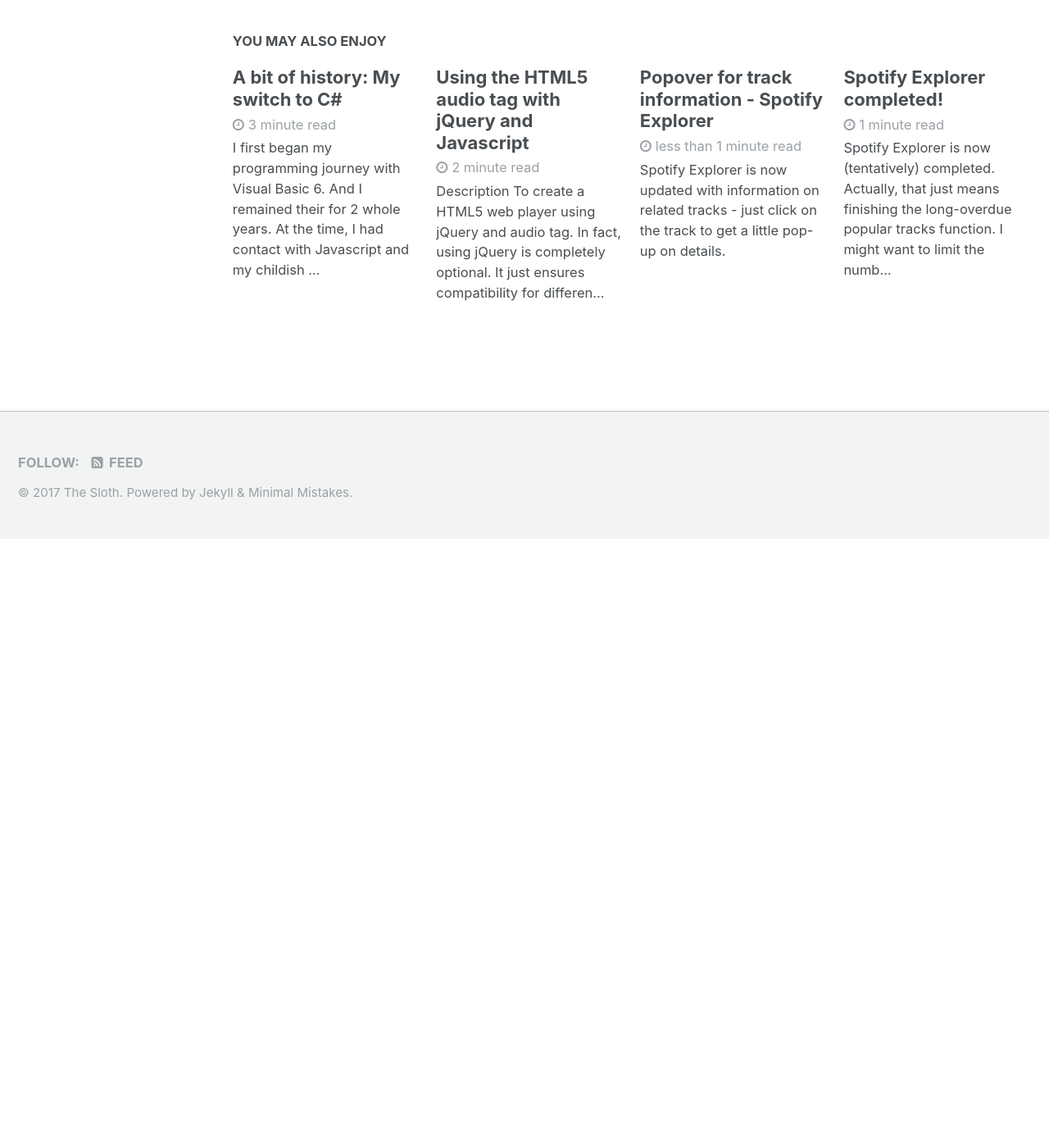
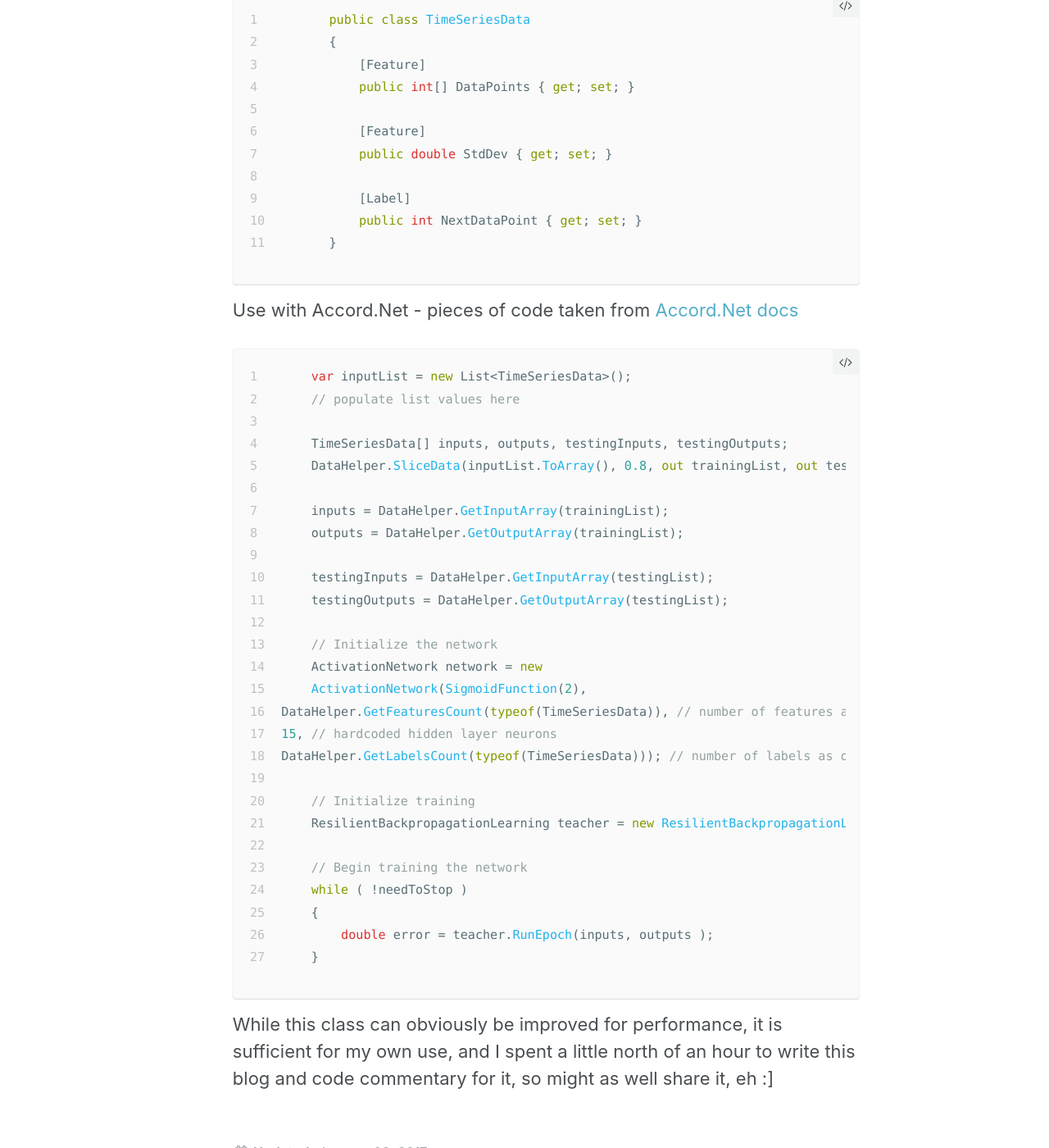
Before and after one commit to luungoc2005/luungoc2005-github-io-old, a Jekyll site: the page built from _posts/2017-1-3-happy-new-year.markdown, in a window 1280 px wide and 1400 px high, scrolled down 1785 px. Shown: the whole window at 82% size. Built offline with Jekyll 4.4.1, drawn with Linux system fonts in a browser that asks for light colours; before the commit the page ends 2442 px from its top, so only the background shows below that; some of the changed text lies outside the part shown.

Commit message:
.net utils blog post update

```diff
--- a/_posts/2017-1-3-happy-new-year.markdown
+++ b/_posts/2017-1-3-happy-new-year.markdown
@@ -20,3 +20,56 @@ So why are those pending for so long? basically I am, at this moment, no longer
 I might write a later blog post on my own findings and experiences within the last 2 weeks (it was _thrilling_, to say the least). But for now, it is also a good time to remind myself that I still do have somewhat an obligation to maintain this blog. I am just going to leave the two above projects as pending, which I might get back to after I finish everything I want to do.
 
 For now, I will get back to my little experiments at hand and maybe document a little in the upcoming weeks.
+
+**Update**: Since it would be irresponsible to leave nothing behind, I am adding a [new repository](https://github.com/luungoc2005/DotNetUtilities), where I will (hopefully) put in some useful piece of reusable .Net code.
+
+First one is [DataHelper](https://github.com/luungoc2005/DotNetUtilities/blob/master/DataHelper.cs): Since .Net has a plethora of Neural network libraries, of which I found Numl, Accord.Net and AForge.Net. At first Numl seemed aluring because it was compatible with .NET Core (the latter two required .Net Framework 3.5), but I realized it was utterly incomplete, despite my personal efforts to add features to it. Nevertheless, I did like the use of reflection for easy syntax, so I made my own library to quickly generate arrays of data to use with the other libraries. Usage as follows:
+
+Add property attributes the class that you want to evaluate:
+{% highlight csharp linenos %}
+    public class TimeSeriesData
+    {
+        [Feature]
+        public int[] DataPoints { get; set; }
+
+        [Feature]
+        public double StdDev { get; set; }
+
+        [Label]
+        public int NextDataPoint { get; set; }
+    }
+{% endhighlight %}
+
+Use with Accord.Net - pieces of code taken from [Accord.Net docs](http://accord-framework.net/docs/html/T_Accord_Neuro_Learning_ResilientBackpropagationLearning.htm)
+
+{% highlight csharp linenos %}
+    var inputList = new List<TimeSeriesData>();
+    // populate list values here
+
+    TimeSeriesData[] inputs, outputs, testingInputs, testingOutputs;
+    DataHelper.SliceData(inputList.ToArray(), 0.8, out trainingList, out testingList);
+
+    inputs = DataHelper.GetInputArray(trainingList);
+    outputs = DataHelper.GetOutputArray(trainingList);
+
+    testingInputs = DataHelper.GetInputArray(testingList);
+    testingOutputs = DataHelper.GetOutputArray(testingList);
+
+    // Initialize the network
+    ActivationNetwork network = new
+    ActivationNetwork(SigmoidFunction(2),
+DataHelper.GetFeaturesCount(typeof(TimeSeriesData)), // number of features as input neurons
+15, // hardcoded hidden layer neurons
+DataHelper.GetLabelsCount(typeof(TimeSeriesData))); // number of labels as output neurons
+
+    // Initialize training
+    ResilientBackpropagationLearning teacher = new ResilientBackpropagationLearning(network);
+
+    // Begin training the network
+    while ( !needToStop )
+    {
+        double error = teacher.RunEpoch(inputs, outputs );
+    }
+{% endhighlight %}
+
+While this class can obviously be improved for performance, it is sufficient for my own use, and I spent a little north of an hour to write this blog and code commentary for it, so might as well share it, eh :]
```
